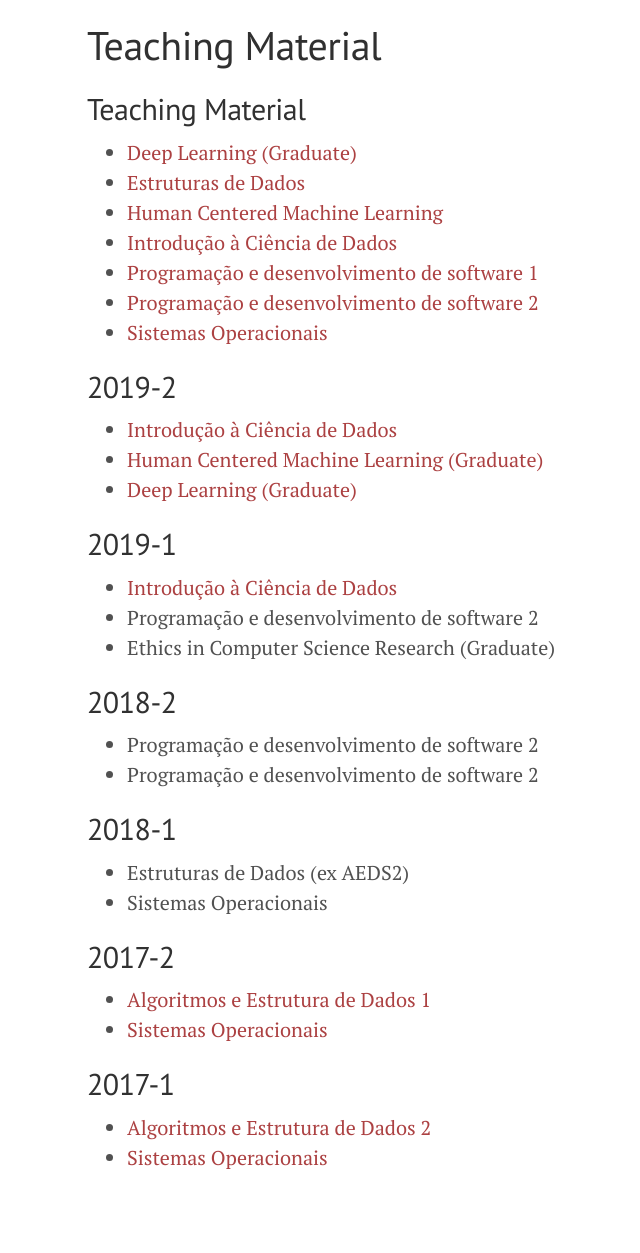
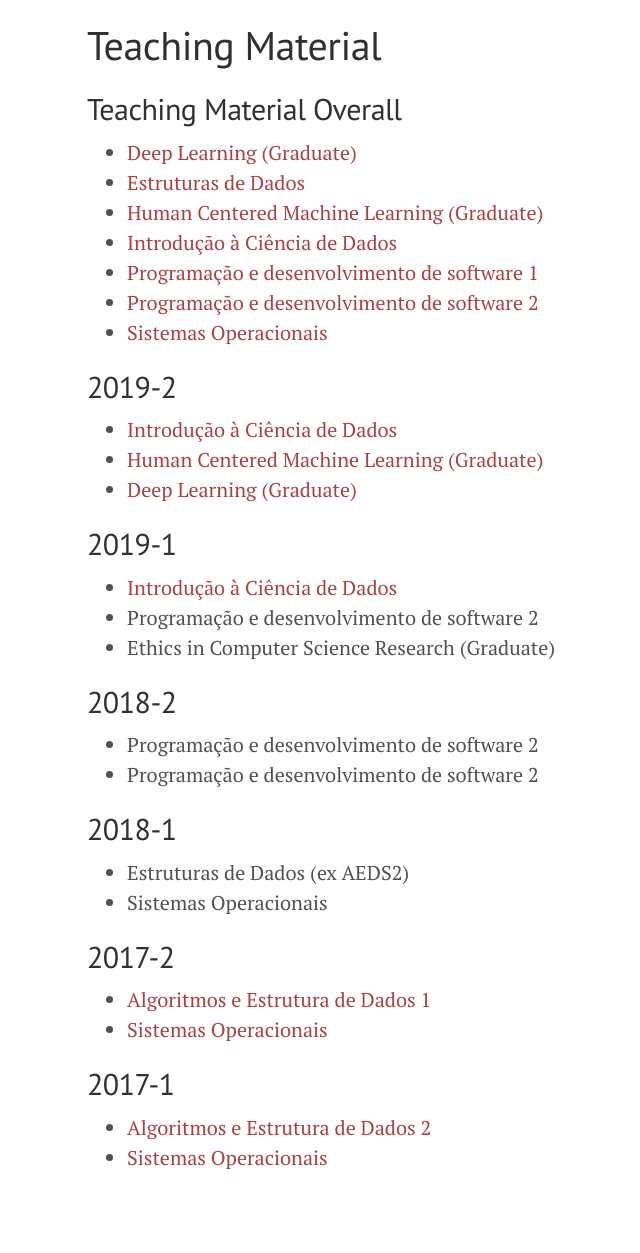
Before and after one commit to flaviovdf/flaviovdf.github.io, a Jekyll site: the page built from teaching/index.md, in a window 1280 px wide. Shown: the whole page, without its empty margins (193-833 px from the left). Built offline with Jekyll 4.4.1, drawn with Linux system fonts in a browser that asks for light colours.

Commit message:
Update index.md

```diff
--- a/teaching/index.md
+++ b/teaching/index.md
@@ -4,11 +4,11 @@ title: Teaching Material
 permalink: /teaching/
 ---
 
-## Teaching Material
+## Teaching Material Overall
 
   * [Deep Learning (Graduate)](https://deep-ufmg.github.io/)
   * [Estruturas de Dados](https://github.com/flaviovdf/estruturas-de-dados)
-  * [Human Centered Machine Learning](https://drive.google.com/open?id=173s0BS44S74Wag5mKQPZFRlB49ZTY7im)
+  * [Human Centered Machine Learning (Graduate)](https://drive.google.com/open?id=173s0BS44S74Wag5mKQPZFRlB49ZTY7im)
   * [Introdução à Ciência de Dados](https://github.com/icd-ufmg)
   * [Programação e desenvolvimento de software 1](https://github.com/flaviovdf/programacao)
   * [Programação e desenvolvimento de software 2](https://github.com/flaviovdf/programacao-2)
```
